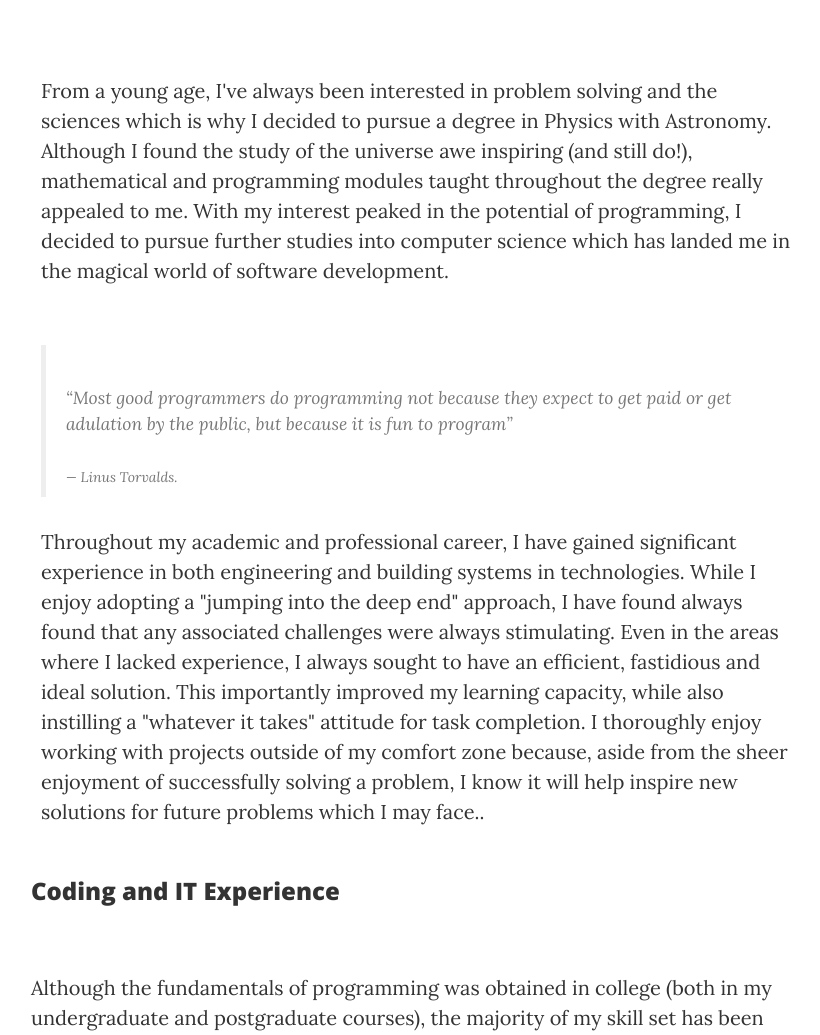
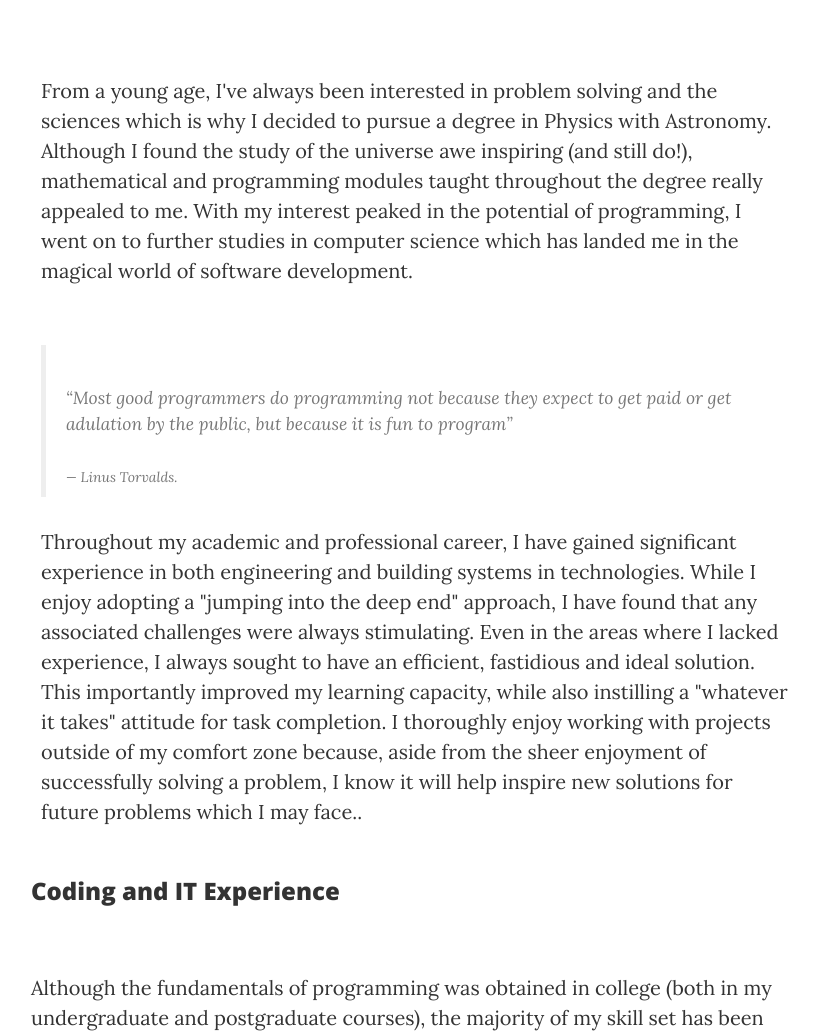
Before and after one commit to simonmelouah/my_site, a Flask app: page /about in a window 1280 px wide. Shown: the part 2183-3218 px from the top of the page, without its empty margins (224-1044 px from the left). Run offline with Flask 2, Linux system fonts and the light colour scheme; some libraries are stand-ins or nearby versions.

Commit message:
Typo's in about fixed

```diff
--- a/templates/about.html
+++ b/templates/about.html
@@ -76,7 +76,7 @@
                 <br>
                 <p>From a young age, I've always been interested in problem solving and the sciences which is why I decided to pursue a degree in Physics with Astronomy.
                     Although I found the study of the universe awe inspiring (and still do!), mathematical and programming modules taught throughout the degree really appealed to me.
-                    With my interest peaked in the potential of programming, I decided to pursue further studies into computer science which has landed me in the magical world of software development.</p>
+                    With my interest peaked in the potential of programming, I went on to further studies in computer science which has landed me in the magical world of software development.</p>
                 <br>
                 <div class="view">
                     <blockquote contenteditable="true">
@@ -86,7 +86,7 @@
                     </blockquote>
                 </div>
                 <p>Throughout my academic and professional career, I have gained significant experience in both engineering and building systems in technologies.
-                    While I enjoy adopting a "jumping into the deep end" approach, I have found always found that any associated challenges were always stimulating.
+                    While I enjoy adopting a "jumping into the deep end" approach, I have found that any associated challenges were always stimulating.
                     Even in the areas where I lacked experience, I always sought to have an efficient, fastidious and ideal solution.
                     This importantly improved my learning capacity, while also instilling a "whatever it takes" attitude for task completion. I thoroughly enjoy working with projects outside of my comfort zone because, aside from the sheer enjoyment of successfully solving a problem,
                     I know it will help inspire new solutions for future problems which I may face..</p>
@@ -225,7 +225,7 @@
             <br>
             <div class="row">
                 <div class="col-md-8 col-md-offset-2">
-                    I've also conducted data analysis on black holes and binary start systems using NASA's Science Analysis Software and ESA's StudyLC.
+                    I've also conducted data analysis on black holes and binary star systems using NASA's Science Analysis Software and ESA's StudyLC.
                 </div>
             </div>
 
```
Also changed, not shown: 1 other file.
